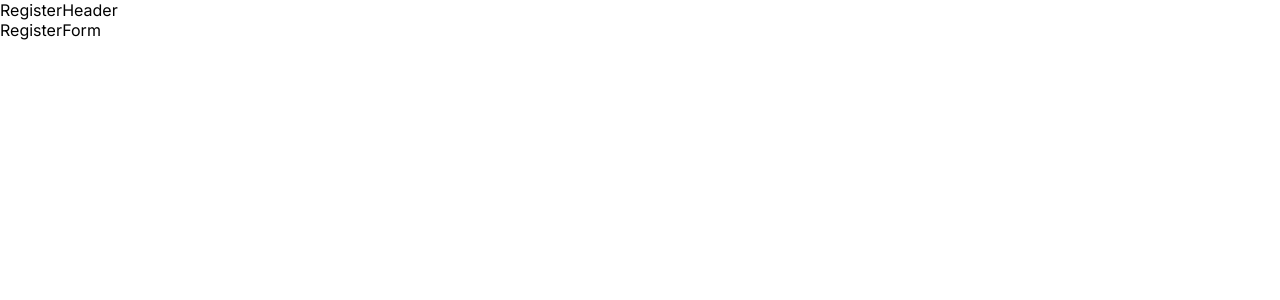
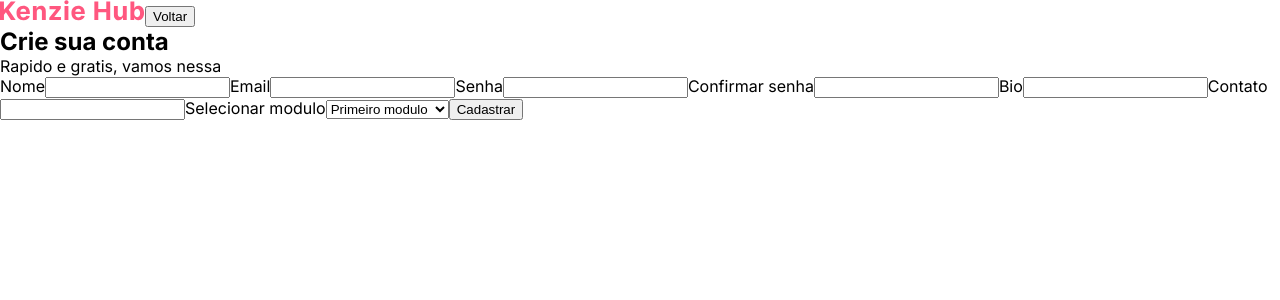
Before and after one commit to Kenzie-Academy-Brasil-Developers/react-entrega-kenzie-hub-muriloinouye, a React (Create React App) app: page /register in a window 1280 px wide. Shown: the top 300 px of the page. Built offline with nearby package versions, Linux system fonts and the light colour scheme.

Commit message:
feat/registerPage v0.1

```diff
--- a/src/components/Login-components/Login-form/index.jsx
+++ b/src/components/Login-components/Login-form/index.jsx
@@ -26,7 +26,7 @@ export const LoginForm = () => {
     axios
       .post("https://kenziehub.herokuapp.com/sessions", { ...data })
       .then((response) => {
-        console.log(response.statusText);
+        console.log(response);
         window.localStorage.clear();
         window.localStorage.setItem("authToken", response.data.token);
         if (response.statusText === "OK") {
--- a/src/components/Register-components/RegisterForm/index.jsx
+++ b/src/components/Register-components/RegisterForm/index.jsx
@@ -1,5 +1,77 @@
 import React from "react";
+import * as yup from "yup";
+import { useForm } from "react-hook-form";
+import { yupResolver } from "@hookform/resolvers/yup";
+import axios from "axios";
+import { redirect, useNavigate } from "react-router-dom";
+import styles from "./RegisterForm.module.css";
 
 export const RegisterForm = () => {
-  return <div>RegisterForm</div>;
+  const formSchema = yup.object().shape({
+    email: yup.string().required("Email obrigatorio").email("Email invalido"),
+    password: yup.string().required("Senha obrigatoria"),
+    name: yup.string().required("Nome obrigatorio"),
+    bio: yup.string().required("Bio obrigatoria"),
+    contact: yup.string().required("Telefone para contato obrigatorio"),
+    course_module: yup.string().required("Selecione o modulo"),
+  });
+
+  const {
+    register,
+    handleSubmit,
+    formState: { errors },
+  } = useForm({
+    resolver: yupResolver(formSchema),
+  });
+
+  function formSubmit(data) {
+    console.log(data);
+    axios
+      .post("https://kenziehub.herokuapp.com/users", { ...data })
+      .then((response) => {
+        console.log(response);
+      })
+      .catch((err) => console.log(err));
+  }
+
+  return (
+    <form onSubmit={handleSubmit(formSubmit)}>
+      <header>
+        <h2>Crie sua conta</h2>
+        <p>Rapido e gratis, vamos nessa</p>
+      </header>
+      <div>
+        <label htmlFor="">Nome</label>
+        <input type="text" {...register("name")} />
+        {errors.name?.message}
+        <label htmlFor="">Email</label>
+        <input type="email" {...register("email")} />
+        {errors.email?.message}
+        <label htmlFor="">Senha</label>
+        <input type="password" {...register("password")} />
+        {errors.password?.message}
+        <label htmlFor="">Confirmar senha</label>
+        <input type="password" />
+        <label htmlFor="">Bio</label>
+        <input type="text" {...register("bio")} />
+        {errors.bio?.message}
+        <label htmlFor="">Contato</label>
+        <input type="number" {...register("contact")} />
+        {errors.contact?.message}
+        <label htmlFor="">Selecionar modulo</label>
+        <select name="" id="" {...register("course_module")}>
+          <option value="Primeiro modulo" defaultValue>
+            Primeiro modulo
+          </option>
+          <option value="Segundo modulo">Segundo modulo</option>
+          <option value="Terceiro modulo">Terceiro modulo</option>
+          <option value="Quarto modulo">Quarto modulo</option>
+          <option value="Quinto modulo">Quinto modulo</option>
+          <option value="Sexto modulo">Sexto modulo</option>
+        </select>
+        {errors.course_module?.message}
+        <button type="submit">Cadastrar</button>
+      </div>
+    </form>
+  );
 };
--- a/src/components/Register-components/RegisterHeader/index.jsx
+++ b/src/components/Register-components/RegisterHeader/index.jsx
@@ -1,5 +1,14 @@
 import React from "react";
+import { useNavigate } from "react-router-dom";
+import logo from "../../../Imgs/Logo.svg";
 
 export const RegisterHeader = () => {
-  return <div>RegisterHeader</div>;
+  const navigate = useNavigate();
+
+  return (
+    <div>
+      <img src={logo} alt="" />
+      <button onClick={() => navigate("/")}>Voltar</button>
+    </div>
+  );
 };
```
